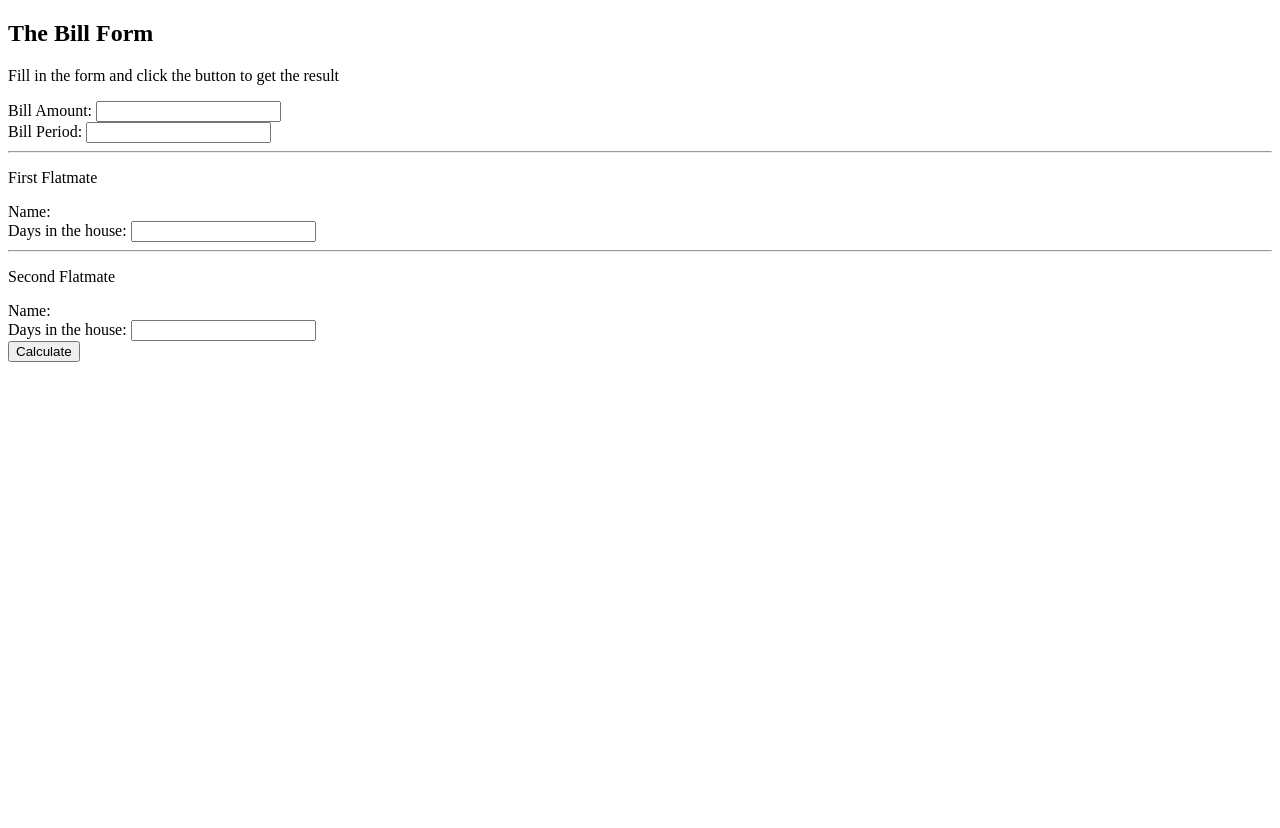
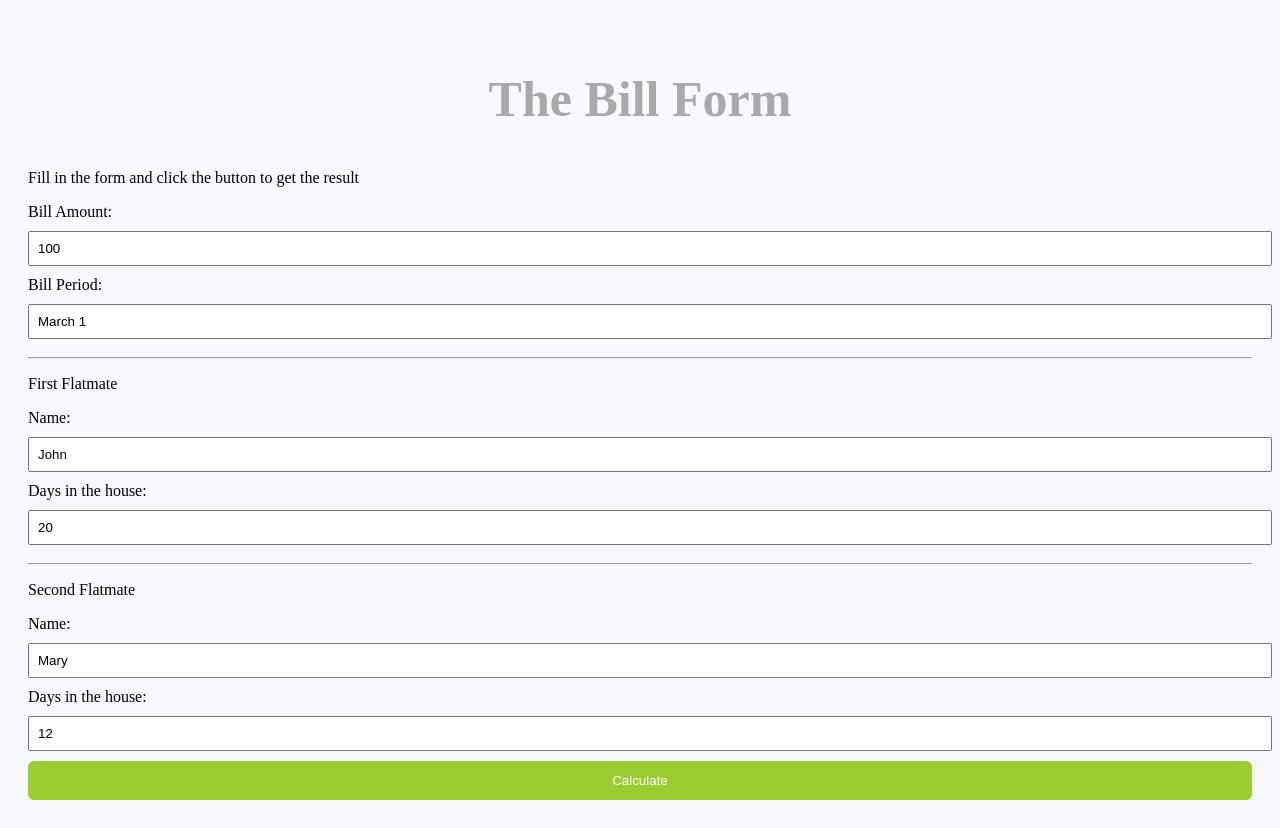
Before and after one commit to Alonsovn/web_flatmates_bill, a Flask app: page /bill in a window 1280 px wide. Before the commit the page ends 362 px from the top, so only its background shows below. Run offline with Flask 2, Linux system fonts and the light colour scheme.

Commit message:
Working on BillForm page
Adding style to form
show the results on /results page

```diff
--- a/main.py
+++ b/main.py
@@ -1,6 +1,9 @@
-from flask import Flask, render_template
+from flask import Flask, render_template, request
 from flask.views import MethodView
 from wtforms import Form, StringField, SubmitField
+
+from web_flatmates_bill.model.bill import Bill
+from web_flatmates_bill.model.flatmate import Flatmate
 
 app = Flask(__name__)
 
@@ -20,24 +23,47 @@ class BillFormPage(MethodView):
 
 
 class ResultsPage(MethodView):
-    pass
+
+    def post(self):
+        bill_form = BillForm(request.form)
+        amount = float(bill_form.amount.data)
+        period = bill_form.period.data
+        bill = Bill(amount, period)
+
+        name1 = bill_form.name1.data
+        days1 = float(bill_form.days_in_house1.data)
+        flatmate1 = Flatmate(name1, days1)
+
+        name2 = bill_form.name2.data
+        days2 = float(bill_form.days_in_house2.data)
+        flatmate2 = Flatmate(name2, days2)
+        result = f"{flatmate1.name} pays: {flatmate1.pays(bill, flatmate2)}\n" \
+                 f"{flatmate2.name} pays: {flatmate2.pays(bill, flatmate1)}"
+        # render the results page, pass name1,amount1,...,variables to page
+        return render_template('results.html',
+                               name1=flatmate1.name,
+                               amount1=flatmate1.pays(bill, flatmate2),
+                               name2=flatmate2.name,
+                               amount2=flatmate2.pays(bill, flatmate1)
+                               )
 
 
 class BillForm(Form):
-    amount = StringField("Bill Amount: ")
-    period = StringField("Bill Period: ")
+    amount = StringField("Bill Amount: ", default=100)
+    period = StringField("Bill Period: ", default="March 1")
 
-    name1 = StringField("Name: ")
-    days_in_house1 = StringField("Days in the house: ")
+    name1 = StringField("Name: ", default="John")
+    days_in_house1 = StringField("Days in the house: ", default=20)
 
-    name2 = StringField("Name: ")
-    days_in_house2 = StringField("Days in the house: ")
+    name2 = StringField("Name: ", default="Mary")
+    days_in_house2 = StringField("Days in the house: ", default=12)
 
     button = SubmitField("Calculate")
 
 
 app.add_url_rule('/', view_func=HomePage.as_view('home_page'))
 app.add_url_rule('/bill', view_func=BillFormPage.as_view('bill_form_page'))
+app.add_url_rule('/results', view_func=ResultsPage.as_view('results_page'))
 
 app.run()
 # app.run(debug=True)
--- /dev/null
+++ b/static/main.css
@@ -0,0 +1,25 @@
+h2{
+    color : darkgrey;
+    text-align: center;
+    font-size: 50px
+}
+
+input[type=text]{
+    width: 100%;
+    padding: 8px 8px;
+    margin: 10px 0;
+}
+
+input[type=submit]{
+    width: 100%;
+    background-color: YellowGreen;
+    color: White;
+    padding: 12px 12px;
+    border: none;
+    border-radius: 6px;
+}
+
+body{
+    background-color:GhostWhite;
+    padding: 20px;
+}
--- a/templates/bill_form_page.html
+++ b/templates/bill_form_page.html
@@ -5,25 +5,27 @@
 <head>
     <meta charset="UTF-8">
     <title>Bill</title>
+    <link rel="stylesheet" href="static/main.css">
 </head>
+
 <body>
 <h2>The Bill Form</h2>
 <p>Fill in the form and click the button to get the result</p>
 
-<form>
+<form action="/results" method="post">
     {{ billform.amount.label }} {{ billform.amount }}
     <br>
     {{ billform.period.label }} {{ billform.period }}
     <hr>
     <p>First Flatmate</p>
-    {{ billform.name1.label }} {{ billform.name }}
+    {{ billform.name1.label }} {{ billform.name1 }}
     <br>
     {{ billform.days_in_house1.label }} {{ billform.days_in_house1 }}
     <hr>
     <p>Second Flatmate</p>
-    {{ billform.name1.label }} {{ billform.name }}
+    {{ billform.name2.label }} {{ billform.name2 }}
     <br>
-    {{ billform.days_in_house1.label }} {{ billform.days_in_house1 }}
+    {{ billform.days_in_house2.label }} {{ billform.days_in_house2 }}
     <br>
     {{ billform.button }}
 
--- a/templates/index.html
+++ b/templates/index.html
@@ -4,7 +4,7 @@
 
 <head>
     <meta charset="UTF-8">
-    <title>Title</title>
+    <title>Home</title>
 </head>
 <body>
 <h2>Flatmates Bill</h2>
```
Also changed, not shown: templates/results.html (added, +15 -0 lines).
